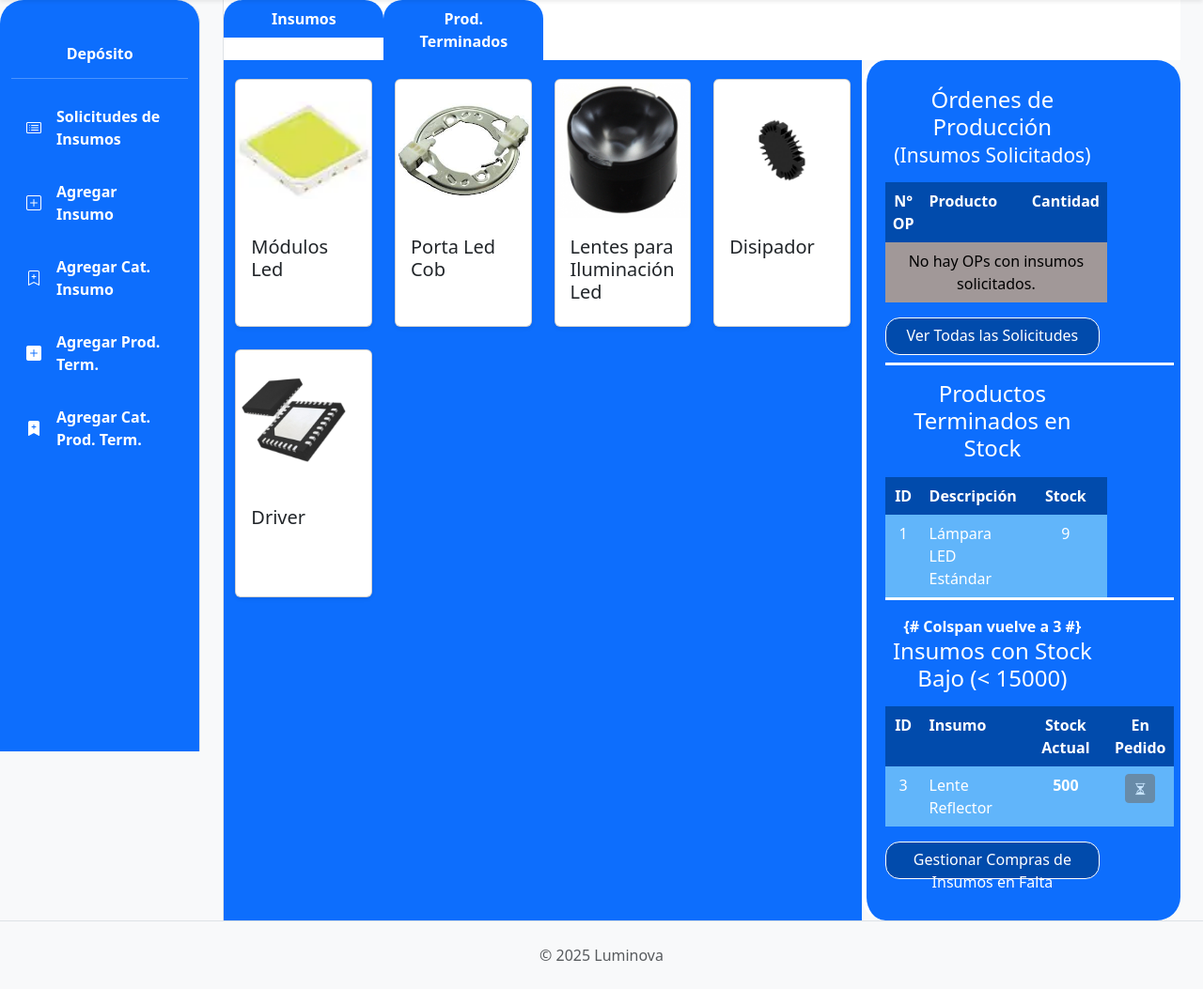
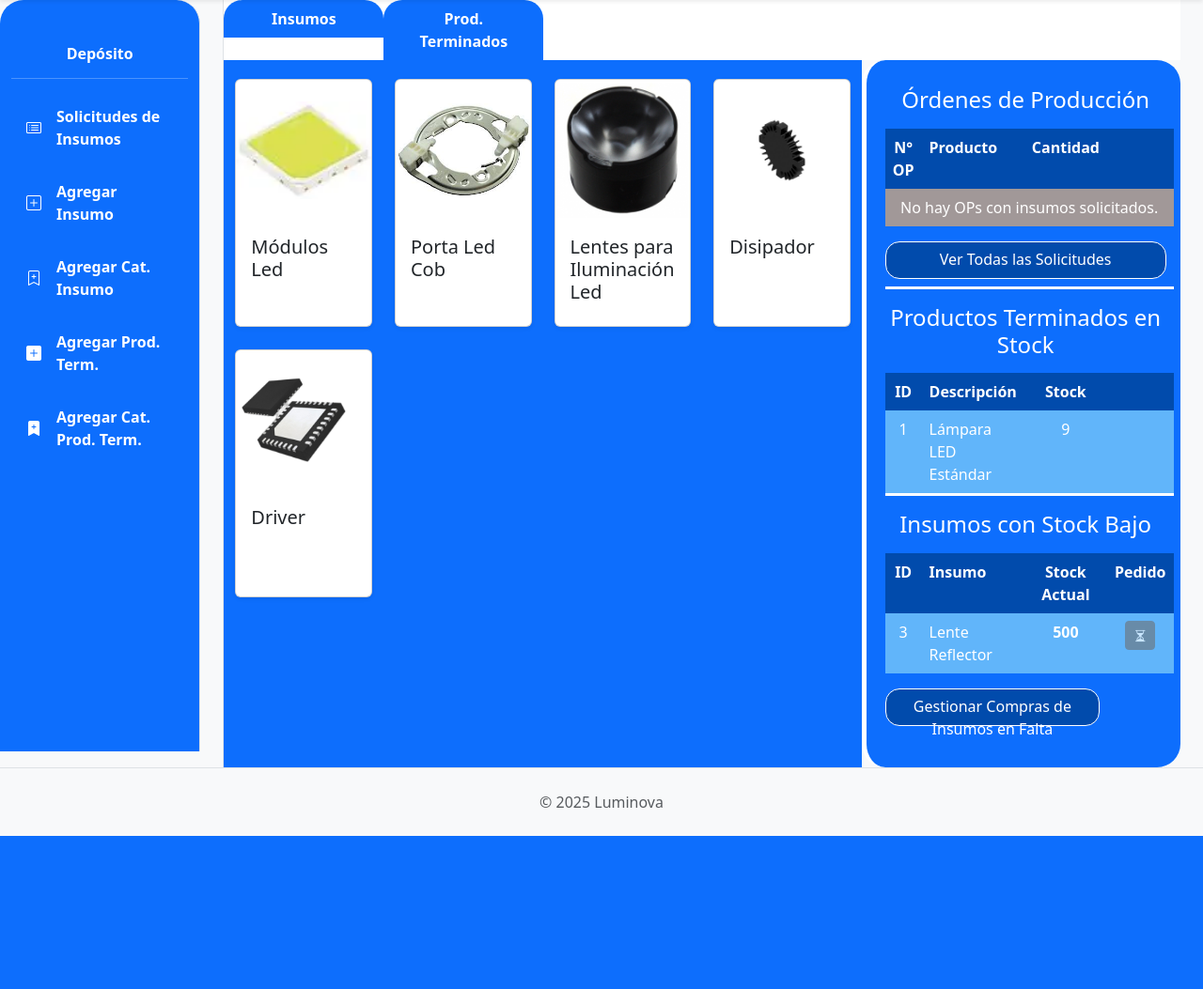
Before and after one commit to FedericoPaal/TP_LUMINOVA, a Django app: page /deposito/ in a window 1280 px wide. Shown: the part 110-1163 px from the top of the page at 94% size. After the commit the page ends 1000 px from the top, so only its background shows below. Run offline with Django 5.2, Linux system fonts and the light colour scheme; a user stored in the database is signed in; data comes from the database, SQL or seed files in the repository; some libraries are stand-ins or nearby versions.

Commit message:
Mejora de detalles

```diff
--- a/App_LUMINOVA/templates/deposito/deposito.html
+++ b/App_LUMINOVA/templates/deposito/deposito.html
@@ -88,8 +88,8 @@
             {# ... Tabla de Órdenes de Producción ... #}
             <thead>
                 <tr>
-                    <th colspan="3" class="bg-primary text-white text-center" style="padding-left: 0px;">
-                        <h4>Órdenes de Producción <br><small>(Insumos Solicitados)</small></h4>
+                    <th colspan="4" class="bg-primary text-white text-center" style="padding-left: 0px;">
+                        <h4>Órdenes de Producción</h4>
                     </th>
                 </tr>
             </thead>
@@ -98,6 +98,7 @@
                     <th class="text-white text-center" style="background-color: #014BAC; width: 20%;">N° OP</th>
                     <th class="text-white" style="background-color: #014BAC; width: 50%;">Producto</th>
                     <th class="text-white text-center" style="background-color: #014BAC; width: 30%;">Cantidad</th>
+                    <th class="text-white text-center" style="background-color: #014BAC; width: 30%;"></th>
                 </tr>
                 {% for op_solicitud in ops_pendientes_deposito_list %}
                 <tr class="{% if forloop.counter|divisibleby:2 %}table-row-even{% else %}table-row-odd{% endif %}">
@@ -107,12 +108,12 @@
                 </tr>
                 {% empty %}
                 <tr>
-                    <td colspan="3" class="text-center" style="background-color: #A19898;">No hay OPs con insumos
+                    <td colspan="4" class="text-center text-white" style="background-color: #A19898;">No hay OPs con insumos
                         solicitados.</td>
                 </tr>
                 {% endfor %}
                 <tr>
-                    <td colspan="3" class="bg-primary text-center pt-3" style="padding-left: 0px;">
+                    <td colspan="4" class="bg-primary text-center pt-3" style="padding-left: 0px;">
                         <a class="btn border-white text-primary text-white"
                             style="background-color: #014BAC; width: 100%; max-width: 350px; height: 40px; border-radius: 15px;"
                             href="{% url 'App_LUMINOVA:deposito_solicitudes_insumos' %}">Ver Todas las Solicitudes</a>
@@ -122,8 +123,8 @@
 
             {# ... Tabla de Productos Terminados en Stock ... #}
             <thead>
-                <tr style="border-top: 3px solid white;">
-                    <th colspan="3" class="bg-primary text-white text-center pt-3" style="padding-left: 0px;">
+                <tr style="border-top: 3px solid white; margin-top: 3px;">
+                    <th colspan="4" class="bg-primary text-white text-center pt-3" style="padding-left: 0px;">
                         <h4>Productos Terminados en Stock</h4>
                     </th>
                 </tr>
@@ -133,6 +134,7 @@
                     <th class="text-white text-center" style="background-color: #014BAC; width: 20%;">ID</th>
                     <th class="text-white" style="background-color: #014BAC; width: 50%;">Descripción</th>
                     <th class="text-white text-center" style="background-color: #014BAC; width: 30%;">Stock</th>
+                    <th class="text-white text-center" style="background-color: #014BAC; width: 30%;"></th>
                 </tr>
                 {% for pt_stock in productos_terminados_en_stock_list %}
                 <tr class="{% if forloop.counter|divisibleby:2 %}table-row-even{% else %}table-row-odd{% endif %}">
@@ -149,10 +151,11 @@
                         {% endif %}
                     </td>
                     <td class="text-white text-center">{{ pt_stock.stock }}</td>
+                    <td class="text-white text-center"></td>
                 </tr>
                 {% empty %}
                 <tr>
-                    <td colspan="3" class="text-white text-center" style="background-color: #A19898;">No hay productos
+                    <td colspan="4" class="text-white text-center" style="background-color: #A19898;">No hay productos
                         terminados con stock.</td>
                 </tr>
                 {% endfor %}
@@ -161,9 +164,8 @@
             {# Tabla de Insumos con Stock Bajo - SIN BOTÓN POR FILA, SÓLO BOTÓN GENERAL ABAJO #}
             <thead>
                 <tr style="border-top: 3px solid white;">
-                    <th colspan="3" class="bg-primary text-white text-center pt-3" style="padding-left: 0px;"> {#
-                        Colspan vuelve a 3 #}
-                        <h4>Insumos con Stock Bajo (< {{ umbral_stock_bajo|default:15000 }})</h4>
+                    <th colspan="4" class="bg-primary text-white text-center pt-3   " style="padding-left: 0px;">
+                        <h4>Insumos con Stock Bajo</h4>
                     </th>
                 </tr>
             </thead>
@@ -172,7 +174,7 @@
                     <th class="text-white text-center" style="background-color: #014BAC; width: 20%;">ID</th>
                     <th class="text-white" style="background-color: #014BAC; width: 50%;">Insumo</th>
                     <th class="text-white text-center" style="background-color: #014BAC; width: 30%;">Stock Actual</th>
-                    <th class="text-white text-center" style="background-color: #014BAC; width: 15%;">En Pedido</th>
+                    <th class="text-white text-center" style="background-color: #014BAC; width: 15%;">Pedido</th>
                 </tr>
                 {% for insumo_bajo_stock_item in insumos_con_stock_bajo_list %}
                 <tr class="{% if forloop.counter|divisibleby:2 %}table-row-even{% else %}table-row-odd{% endif %}">
--- a/App_LUMINOVA/templates/ventas/ventas_crear_ov.html
+++ b/App_LUMINOVA/templates/ventas/ventas_crear_ov.html
@@ -68,7 +68,7 @@
                                                     </div>
                                                 {% else %}
                                                      <button type="button" class="btn btn-sm btn-outline-danger remove-new-item-button" title="Eliminar este ítem nuevo">
-                                                        <i class="bi bi-trash3"></i>
+                                                        <i class="bi bi-trash3-fill"></i>
                                                     </button>
                                                 {% endif %}
                                             {% endif %}
```
